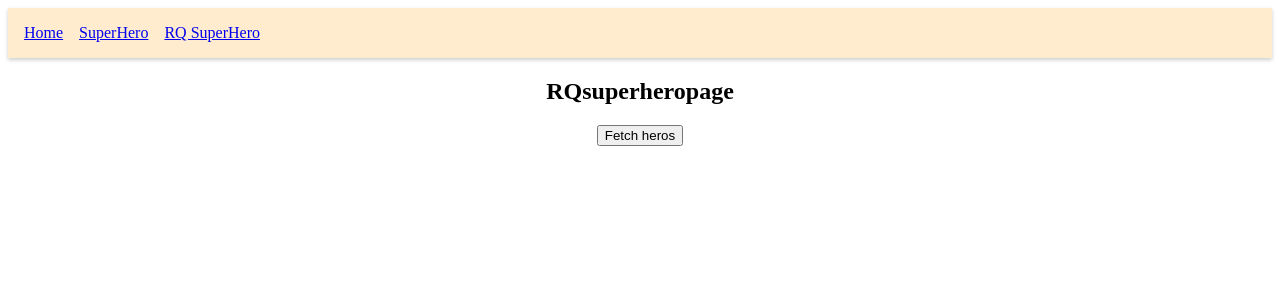
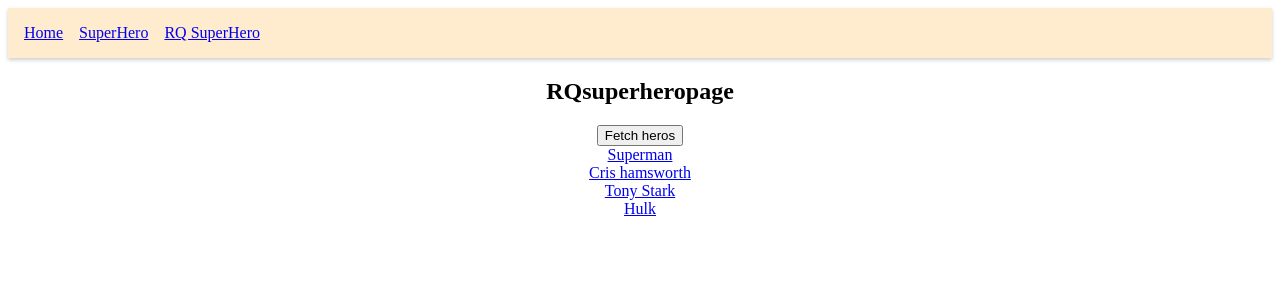
Before and after one commit to apurvgupta-ops/React, a React (Create React App) app: page /rq-super-heros in a window 1280 px wide. Shown: the top 300 px of the page. Built offline with nearby package versions, Linux system fonts and the light colour scheme; data requests are answered from the project's data file.

Commit message:
React Query code update 2

```diff
--- a/db.json
+++ b/db.json
@@ -14,6 +14,11 @@
             "id":3,
             "name":"Tony Stark",
             "sname":"Iron man"
+        },
+        {
+            "id":4,
+            "name":"Hulk",
+            "sname":"Bruce Baner"
         }
     ]
 }
--- a/package.json
+++ b/package.json
@@ -12,7 +12,7 @@
     "react-dom": "^17.0.2",
     "react-query": "^3.34.7",
     "react-redux": "^7.2.6",
-    "react-router-dom": "5.2.0",
+    "react-router-dom": "^6.2.1",
     "react-scripts": "4.0.3",
     "redux": "^4.1.2",
     "redux-devtools": "^3.7.0",
--- a/src/React Query/App.js
+++ b/src/React Query/App.js
@@ -1,16 +1,16 @@
 import React from "react";
-import { BrowserRouter, Switch, Link, Route } from "react-router-dom";
+import { Link, Route, Routes } from "react-router-dom";
 import { QueryClientProvider, QueryClient } from "react-query";
 import { ReactQueryDevtools } from "react-query/devtools";
 import Homepage from "./Basic/Homepage";
 import RQsuperheropage from "./Basic/RQsuperheropage";
 import Superheropage from "./Basic/Superheropage";
+import RQsuperhero from "./Basic/RQsuperhero";
 import "../App.css";
 
 const Queryclient = new QueryClient();
 const App = () => {
   return (
-    <BrowserRouter>
     <QueryClientProvider client={Queryclient}>
       <div className="App">
         <nav>
@@ -26,15 +26,19 @@ const App = () => {
             </li>
           </ul>
         </nav>
-          <Switch>
-            <Route exact path="/" component={Homepage} />
-            <Route exact path="/super-heros" component={Superheropage} />
-            <Route exact path="/rq-super-heros" component={RQsuperheropage} />
-          </Switch>
+        <Routes>
+          <Route
+            exact
+            path="/rq-super-hero/:heroId"
+            element={<RQsuperhero />}
+          />
+          <Route exact path="/" element={<Homepage />} />
+          <Route exact path="/super-heros" element={<Superheropage />} />
+          <Route exact path="/rq-super-heros" element={<RQsuperheropage />} />
+        </Routes>
       </div>
       <ReactQueryDevtools initialIsOpen={false} position="bottom-right" />
     </QueryClientProvider>
-    </BrowserRouter>
   );
 };
 
--- /dev/null
+++ b/src/React Query/Basic/CustomHook/useSuperHeroById.js
@@ -0,0 +1,11 @@
+import axios from "axios";
+import React from "react";
+import { useQuery } from "react-query";
+
+const fetchHeros = (heroId) => {
+  return axios.get(`http://localhost:4000/superhero/${heroId}`);
+};
+
+export const useSuperHeroById = (heroId) => {
+  return useQuery(["super-hero", heroId], () => fetchHeros(heroId));
+};
--- /dev/null
+++ b/src/React Query/Basic/CustomHook/useSuperHeros.js
@@ -0,0 +1,17 @@
+import { useQuery } from "react-query";
+import axios from "axios";
+
+const fetchHeros = () => {
+  return axios.get("http://localhost:4000/superhero");
+};
+export const useSuperHeros = (onSuccess, onError) => {
+  return useQuery("superheros", fetchHeros, {
+    onSuccess,
+    onError,
+    // select: (data) => {
+    //   const superHeronames = data.data.map((heros) => heros.name);
+    //   return superHeronames;
+    // },
+  });
+};
+export default useSuperHeros;
--- /dev/null
+++ b/src/React Query/Basic/RQsuperhero.js
@@ -0,0 +1,23 @@
+import { useParams } from "react-router-dom";
+import { useSuperHeroById } from "./CustomHook/useSuperHeroById";
+
+const RQsuperhero = () => {
+  const { heroId } = useParams();
+  const { isError, error, isLoading, data } = useSuperHeroById(heroId);
+  if (isLoading) {
+    return <h2>Loading...</h2>;
+  }
+
+  if (isError) {
+    return <h2>{error.message}</h2>;
+  }
+
+  return (
+    <div>
+      <h2>{data?.data.sname}</h2>
+      <p>{data?.data.name}</p>
+    </div>
+  );
+};
+
+export default RQsuperhero;
--- a/src/React Query/Basic/RQsuperheropage.js
+++ b/src/React Query/Basic/RQsuperheropage.js
@@ -1,10 +1,9 @@
-import axios from "axios";
-import React from "react";
-import { useQuery } from "react-query";
+import { Link } from "react-router-dom";
+import { useSuperHeros } from "./CustomHook/useSuperHeros";
 
-const fetchHeros = () => {
-  return axios.get("http://localhost:4000/superhero");
-};
+// const fetchHeros = () => {
+//   return axios.get("http://localhost:4000/superhero");
+// };
 
 // One way to do fetching**
 // const RQsuperheropage = () => {
@@ -17,13 +16,40 @@ const fetchHeros = () => {
 
 //second Way
 const RQsuperheropage = () => {
-  const { isLoading, data, isError, error, isFetching, refetch } = useQuery(
-    "superheros",
-    fetchHeros,
-    {
-      enabled: false,
-    }
-  );
+  //SUCCESS AND ERROR CALLBACKS************
+  const onSuccess = (data) => {
+    console.log("Perform sideeffect on onSuccess", data);
+  };
+
+  const onError = (error) => {
+    console.log("perform the sideEffect on on Error", error);
+  };
+
+  // useCustomHooks Here
+  const { isLoading, data, isError, error, isFetching, refetch } =
+    useSuperHeros(onSuccess, onError);
+
+  // const { isLoading, data, isError, error, isFetching, refetch } = useQuery(
+  // "superheros",
+  // fetchHeros
+  // {
+  //   // ENABLE IS USED FOR FETCH THE DATA ON BUTTON CLICKED************
+  //   // enabled: false,
+
+  //   //POLLING*************
+  //   // refetchInterval: 3000,
+  //   // refetchIntervalInBackground: true,
+
+  //   onSuccess,
+  //   onError,
+
+  //   //DATA TRANSFORMATION**************
+  //   select: (data) => {
+  //     const superHeronames = data.data.map((heros) => heros.name);
+  //     return superHeronames;
+  //   },
+  // }
+  // );
 
   console.log({ isLoading, isFetching });
 
@@ -39,8 +65,16 @@ const RQsuperheropage = () => {
       <h2>RQsuperheropage</h2>
       <button onClick={refetch}> Fetch heros</button>
       {data?.data.map((hero) => {
-        return <h4 key={hero.name}>{hero.name}</h4>;
+        return (
+          <div key={hero.id}>
+            <Link to={`/rq-super-hero/${hero.id}`}>{hero.name}</Link>
+          </div>
+        );
       })}
+
+      {/* {data.map((heros) => {
+        return <div key={heros}>{heros}</div>;
+      })} */}
     </div>
   );
 };
--- a/src/index.js
+++ b/src/index.js
@@ -1,10 +1,13 @@
 import React from "react";
 import ReactDOM from "react-dom";
+import { BrowserRouter } from "react-router-dom";
 import App from "./React Query/App";
 
 ReactDOM.render(
   <div className="App">
-    <App />
+    <BrowserRouter>
+      <App />
+    </BrowserRouter>
   </div>,
   document.getElementById("root")
 );
```
Also changed, not shown: src/React Query/Basic/Superheropage.js (+8 -1 lines), src/React Router/Basic/Aboutpage.js (added, +7 -0 lines), src/React Router/Basic/App.js (added, +17 -0 lines), src/React Router/Basic/Homepage.js (added, +7 -0 lines), 1 other file (tests, documents, lock files or other folders). Lines whose indentation alone changed are shown as unchanged.
